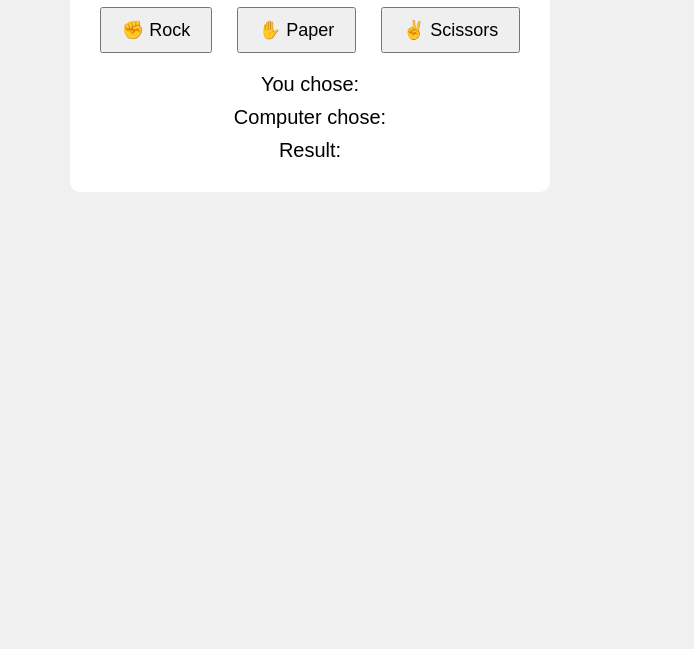
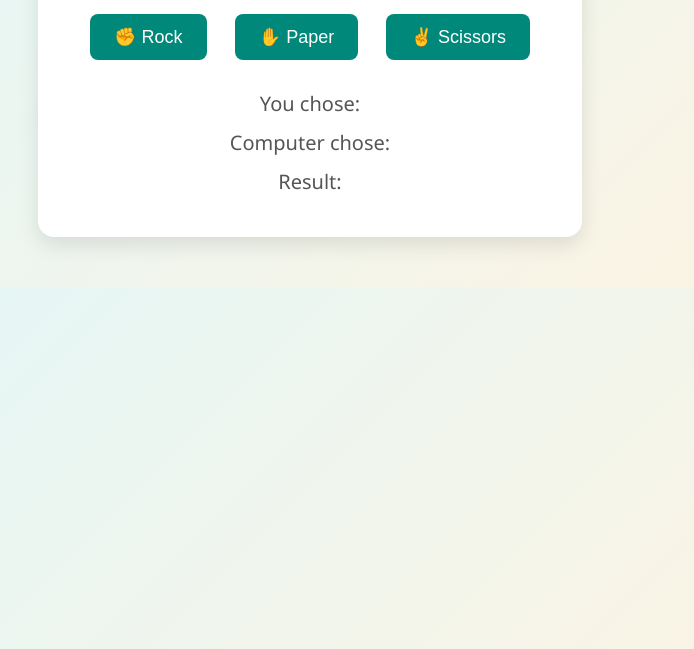
Before and after one commit to flickShot555/tic-tac-toe, a plain HTML site: page index.html in a window 1280 px wide. Shown: the part 151-800 px from the top of the page, without its empty margins (330-1024 px from the left). Drawn offline with Linux system fonts and the light colour scheme.

Commit message:
enhanced the styling through CSS

```diff
--- a/style.css
+++ b/style.css
@@ -1,29 +1,82 @@
+/* Reset & Base */
+* {
+  margin: 0;
+  padding: 0;
+  box-sizing: border-box;
+}
+
 body {
-    font-family: Arial, sans-serif;
-    background-color: #f0f0f0;
+  font-family: 'Segoe UI', Tahoma, Geneva, Verdana, sans-serif;
+  background: linear-gradient(135deg, #e0f7fa, #fff3e0);
   text-align: center;
   padding: 50px;
+  color: #333;
 }
 
+/* Game Container */
 .game-container {
-    background-color: #fff;
-    padding: 20px;
-    border-radius: 10px;
+  background-color: #ffffff;
+  padding: 30px 40px;
+  border-radius: 16px;
+  box-shadow: 0 8px 20px rgba(0, 0, 0, 0.1);
   display: inline-block;
+  transition: transform 0.3s ease;
 }
 
+.game-container:hover {
+  transform: scale(1.01);
+}
+
+/* Title */
+h1 {
+  font-size: 2.5rem;
+  color: #00796b;
+  margin-bottom: 20px;
+}
+
+/* Choices */
 .choices {
-    margin: 20px 0;
+  margin: 30px 0;
 }
 
 .choice {
   font-size: 18px;
-    padding: 10px 20px;
-    margin: 0 10px;
+  padding: 12px 24px;
+  margin: 0 12px;
   cursor: pointer;
+  border: none;
+  border-radius: 8px;
+  background-color: #00897b;
+  color: #fff;
+  transition: background-color 0.3s, transform 0.2s;
 }
 
+.choice:hover {
+  background-color: #004d40;
+  transform: translateY(-2px);
+}
+
+.choice:active {
+  transform: scale(0.98);
+}
+
+/* Result Section */
 .result p {
   font-size: 20px;
-    margin: 10px 0;
+  margin: 12px 0;
+  color: #555;
 }
+
+/* Responsive */
+@media (max-width: 600px) {
+  .choice {
+    display: block;
+    margin: 10px auto;
+    width: 80%;
+  }
+
+  .game-container {
+    padding: 20px;
+    width: 90%;
+  }
+}
```
Lines whose indentation alone changed are shown as unchanged.
